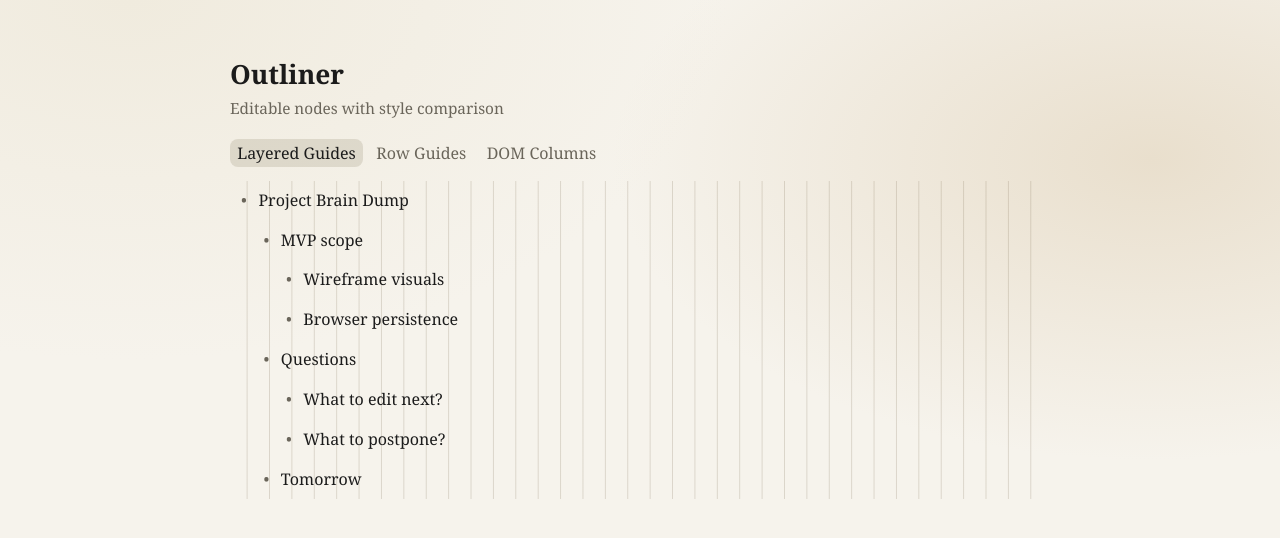
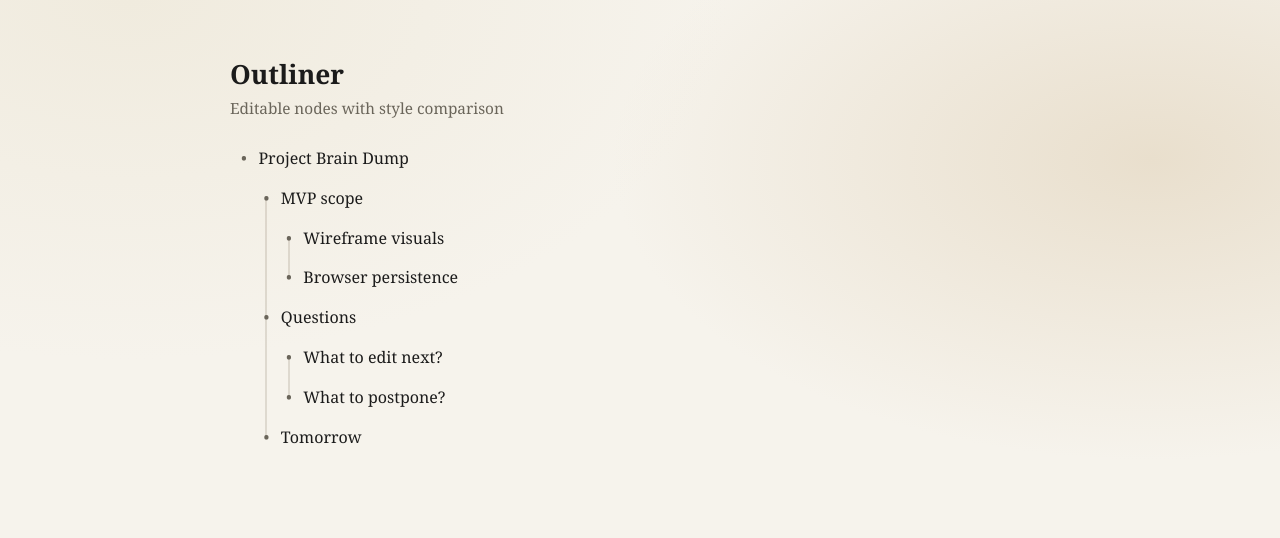
Before and after one commit to Joehl1103/outliner, a Next.js app: page / in a window 1280 px wide. Shown: the top 538 px of the page. Built offline with nearby package versions, Linux system fonts and the light colour scheme.

Commit message:
refactor: align tree guides and remove toggle controls
Amp-Thread-ID: https://ampcode.com/threads/T-019cf956-c7a4-7469-878d-44a149ae1d2c
Co-authored-by: Amp <amp@ampcode.com>

```diff
--- a/app/globals.css
+++ b/app/globals.css
@@ -5,9 +5,6 @@
   --muted: #6a655a;
   --line: rgba(109, 93, 66, 0.2);
   --line-strong: rgba(109, 93, 66, 0.34);
-  --hover: #f4efe3;
-  --guide-step: 1.4rem;
-  --guide-offset: 1.1rem;
 }
 
 * {
@@ -85,24 +82,36 @@ body {
   position: relative;
 }
 
+.outline-guide-layer {
+  position: absolute;
+  inset: 0;
+  z-index: 1;
+  pointer-events: none;
+}
+
+.outline-guide-segment {
+  position: absolute;
+  width: 1px;
+  transform: translateX(-50%);
+  background: var(--line-strong);
+}
+
+.outline-guide-segment--rowPseudoGuides {
+  border-left: 1px dashed var(--line-strong);
+  background: transparent;
+}
+
+.outline-guide-segment--domGuideColumns {
+  width: 2px;
+  background: color-mix(in srgb, var(--line-strong) 65%, transparent);
+}
+
 .outline-list {
   margin: 0;
   padding: 0;
   list-style: none;
   position: relative;
   z-index: 2;
-}
-
-.outline-list--layeredGuides {
-  background-image: repeating-linear-gradient(
-    90deg,
-    transparent 0,
-    transparent calc(var(--guide-step) - 1px),
-    var(--line) calc(var(--guide-step) - 1px),
-    var(--line) var(--guide-step)
-  );
-  background-position: var(--guide-offset) 0;
-  background-size: var(--guide-step) 100%;
 }
 
 .outline-row {
@@ -114,28 +123,6 @@ body {
   padding-bottom: 0.52rem;
   min-height: 2rem;
   line-height: 1.45;
-}
-
-.outline-list--rowPseudoGuides .outline-row::before {
-  content: "";
-  position: absolute;
-  left: var(--guide-offset);
-  right: 0;
-  top: 0;
-  bottom: 0;
-  background-image: repeating-linear-gradient(
-    90deg,
-    transparent 0,
-    transparent calc(var(--guide-step) - 1px),
-    var(--line-strong) calc(var(--guide-step) - 1px),
-    var(--line-strong) var(--guide-step)
-  );
-  pointer-events: none;
-  opacity: 0.75;
-}
-
-.outline-row:hover {
-  background: var(--hover);
 }
 
 .outline-bullet {
@@ -157,25 +144,6 @@ body {
   line-height: 1.45;
 }
 
-.outline-input:focus {
-  background: rgba(109, 93, 66, 0.06);
-}
-
-.outline-dom-guides {
-  position: absolute;
-  inset: 0;
-  z-index: 1;
-  pointer-events: none;
-}
-
-.outline-dom-guide {
-  position: absolute;
-  top: 0;
-  bottom: 0;
-  width: 1px;
-  background: var(--line-strong);
-}
-
 @media (max-width: 640px) {
   .page-shell {
     padding: 1.2rem 0.7rem 1.5rem;
--- a/components/OutlinerWireframe.tsx
+++ b/components/OutlinerWireframe.tsx
@@ -1,25 +1,32 @@
 "use client";
 
-import { useEffect, useState } from "react";
+import { useEffect, useLayoutEffect, useMemo, useRef, useState } from "react";
 import { loadOutline, saveOutline } from "@/lib/outline/storage";
+import { computeChildGuideSegments } from "@/lib/outline/treeGuides";
 import type { OutlineRow } from "@/lib/outline/types";
 
 type UiStyle = "layeredGuides" | "rowPseudoGuides" | "domGuideColumns";
 
-const UI_STYLE_OPTIONS: Array<{ mode: UiStyle; label: string }> = [
-  { mode: "layeredGuides", label: "Layered Guides" },
-  { mode: "rowPseudoGuides", label: "Row Guides" },
-  { mode: "domGuideColumns", label: "DOM Columns" },
-];
+const ACTIVE_UI_STYLE: UiStyle = "layeredGuides";
 
 const BASE_INDENT_REM = 0.55;
 const DEPTH_STEP_REM = 1.4;
-const GUIDE_COLUMNS = 6;
+
+type RenderedGuideSegment = {
+  key: string;
+  left: number;
+  top: number;
+  height: number;
+};
 
 export function OutlinerWireframe() {
   const [rows, setRows] = useState<OutlineRow[]>([]);
-  const [uiStyle, setUiStyle] = useState<UiStyle>("layeredGuides");
   const [hasLoaded, setHasLoaded] = useState(false);
+  const [guideSegments, setGuideSegments] = useState<RenderedGuideSegment[]>([]);
+  const listRef = useRef<HTMLUListElement | null>(null);
+  const bulletRefs = useRef<Record<string, HTMLSpanElement | null>>({});
+
+  const structuralSegments = useMemo(() => computeChildGuideSegments(rows), [rows]);
 
   useEffect(() => {
     setRows(loadOutline());
@@ -32,6 +39,54 @@ export function OutlinerWireframe() {
     }
   }, [hasLoaded, rows]);
 
+  useLayoutEffect(() => {
+    function measureGuides() {
+      const listElement = listRef.current;
+      if (!listElement) {
+        setGuideSegments([]);
+        return;
+      }
+
+      const listRect = listElement.getBoundingClientRect();
+      const measured = structuralSegments.flatMap((segment) => {
+        const startRow = rows[segment.startIndex];
+        const endRow = rows[segment.endIndex];
+        if (!startRow || !endRow) {
+          return [];
+        }
+
+        const startBullet = bulletRefs.current[startRow.id];
+        const endBullet = bulletRefs.current[endRow.id];
+        if (!startBullet || !endBullet) {
+          return [];
+        }
+
+        const startRect = startBullet.getBoundingClientRect();
+        const endRect = endBullet.getBoundingClientRect();
+        const startCenterY = startRect.top - listRect.top + startRect.height / 2;
+        const endCenterY = endRect.top - listRect.top + endRect.height / 2;
+        const centerX = startRect.left - listRect.left + startRect.width / 2;
+
+        return [
+          {
+            key: segment.key,
+            left: centerX,
+            top: startCenterY,
+            height: Math.max(0, endCenterY - startCenterY),
+          },
+        ];
+      });
+
+      setGuideSegments(measured);
+    }
+
+    measureGuides();
+    window.addEventListener("resize", measureGuides);
+    return () => {
+      window.removeEventListener("resize", measureGuides);
+    };
+  }, [rows, structuralSegments]);
+
   function handleRowChange(targetId: string, nextText: string) {
     setRows((prevRows) =>
       prevRows.map((row) => (row.id === targetId ? { ...row, text: nextText } : row)),
@@ -40,36 +95,25 @@ export function OutlinerWireframe() {
 
   return (
     <div className="outline-ui">
-      <div className="outline-toggle" role="group" aria-label="Guide style selector">
-        {UI_STYLE_OPTIONS.map((option) => (
-          <button
-            key={option.mode}
-            type="button"
-            className={`outline-toggle-button${uiStyle === option.mode ? " is-active" : ""}`}
-            aria-pressed={uiStyle === option.mode}
-            onClick={() => setUiStyle(option.mode)}
-          >
-            {option.label}
-          </button>
-        ))}
-      </div>
-
-      <div className={`outline-canvas outline-canvas--${uiStyle}`}>
-        {uiStyle === "domGuideColumns" ? (
-          <div className="outline-dom-guides" aria-hidden="true">
-            {Array.from({ length: GUIDE_COLUMNS }).map((_, index) => (
-              <span
-                key={`guide-${index}`}
-                className="outline-dom-guide"
-                style={{ left: `${1.1 + index * DEPTH_STEP_REM}rem` }}
-              />
-            ))}
-          </div>
-        ) : null}
+      <div className={`outline-canvas outline-canvas--${ACTIVE_UI_STYLE}`}>
+        <div className="outline-guide-layer" aria-hidden="true">
+          {guideSegments.map((segment) => (
+            <span
+              key={segment.key}
+              className={`outline-guide-segment outline-guide-segment--${ACTIVE_UI_STYLE}`}
+              style={{
+                left: `${segment.left}px`,
+                top: `${segment.top}px`,
+                height: `${segment.height}px`,
+              }}
+            />
+          ))}
+        </div>
 
         <ul
-          className={`outline-list outline-list--${uiStyle}`}
-          data-ui-style={uiStyle}
+          ref={listRef}
+          className={`outline-list outline-list--${ACTIVE_UI_STYLE}`}
+          data-ui-style={ACTIVE_UI_STYLE}
           aria-label="Outliner rows"
         >
           {rows.map((row, index) => (
@@ -78,7 +122,13 @@ export function OutlinerWireframe() {
               className="outline-row"
               style={{ paddingLeft: `${BASE_INDENT_REM + row.depth * DEPTH_STEP_REM}rem` }}
             >
-              <span className="outline-bullet" aria-hidden="true">
+              <span
+                ref={(node) => {
+                  bulletRefs.current[row.id] = node;
+                }}
+                className="outline-bullet"
+                aria-hidden="true"
+              >
                 •
               </span>
               <input
--- /dev/null
+++ b/lib/outline/treeGuides.ts
@@ -0,0 +1,60 @@
+import type { OutlineRow } from "@/lib/outline/types";
+
+export type ChildGuideSegment = {
+  key: string;
+  depth: number;
+  parentIndex: number;
+  startIndex: number;
+  endIndex: number;
+};
+
+export function computeChildGuideSegments(rows: OutlineRow[]): ChildGuideSegment[] {
+  const lastIndexByDepth = new Map<number, number>();
+  const groupMap = new Map<string, number[]>();
+
+  rows.forEach((row, index) => {
+    if (row.depth <= 0) {
+      lastIndexByDepth.set(0, index);
+      return;
+    }
+
+    const parentIndex = lastIndexByDepth.get(row.depth - 1);
+    if (typeof parentIndex === "number") {
+      const groupKey = `${row.depth}:${parentIndex}`;
+      const indices = groupMap.get(groupKey) ?? [];
+      indices.push(index);
+      groupMap.set(groupKey, indices);
+    }
+
+    lastIndexByDepth.set(row.depth, index);
+  });
+
+  const segments: ChildGuideSegment[] = [];
+  for (const [groupKey, indices] of groupMap.entries()) {
+    if (indices.length < 2) {
+      continue;
+    }
+
+    const [depthPart, parentPart] = groupKey.split(":");
+    const depth = Number(depthPart);
+    const parentIndex = Number(parentPart);
+    const startIndex = indices[0];
+    const endIndex = indices[indices.length - 1];
+
+    segments.push({
+      key: `${depth}-${parentIndex}-${startIndex}-${endIndex}`,
+      depth,
+      parentIndex,
+      startIndex,
+      endIndex,
+    });
+  }
+
+  return segments.sort((a, b) => {
+    if (a.startIndex === b.startIndex) {
+      return a.depth - b.depth;
+    }
+
+    return a.startIndex - b.startIndex;
+  });
+}
```
Also changed, not shown: 2 other files (tests, documents, lock files or other folders).
